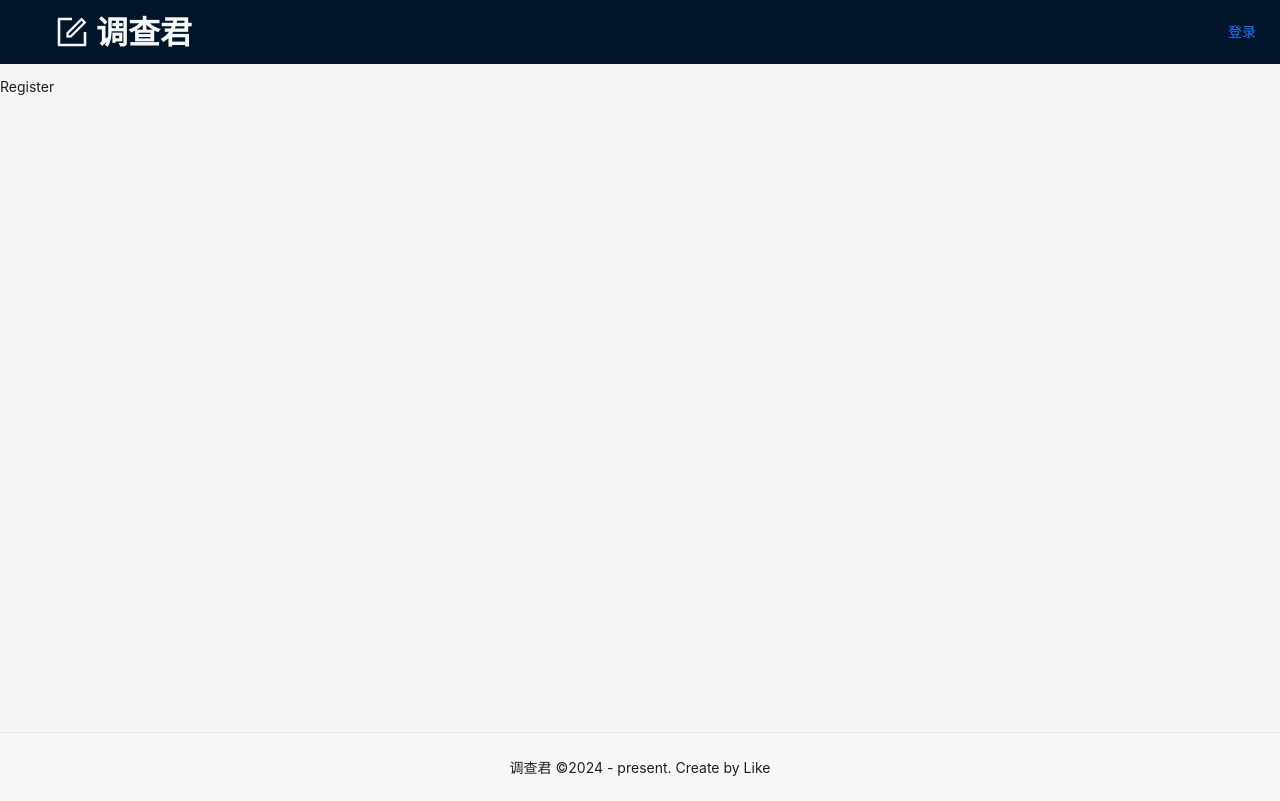
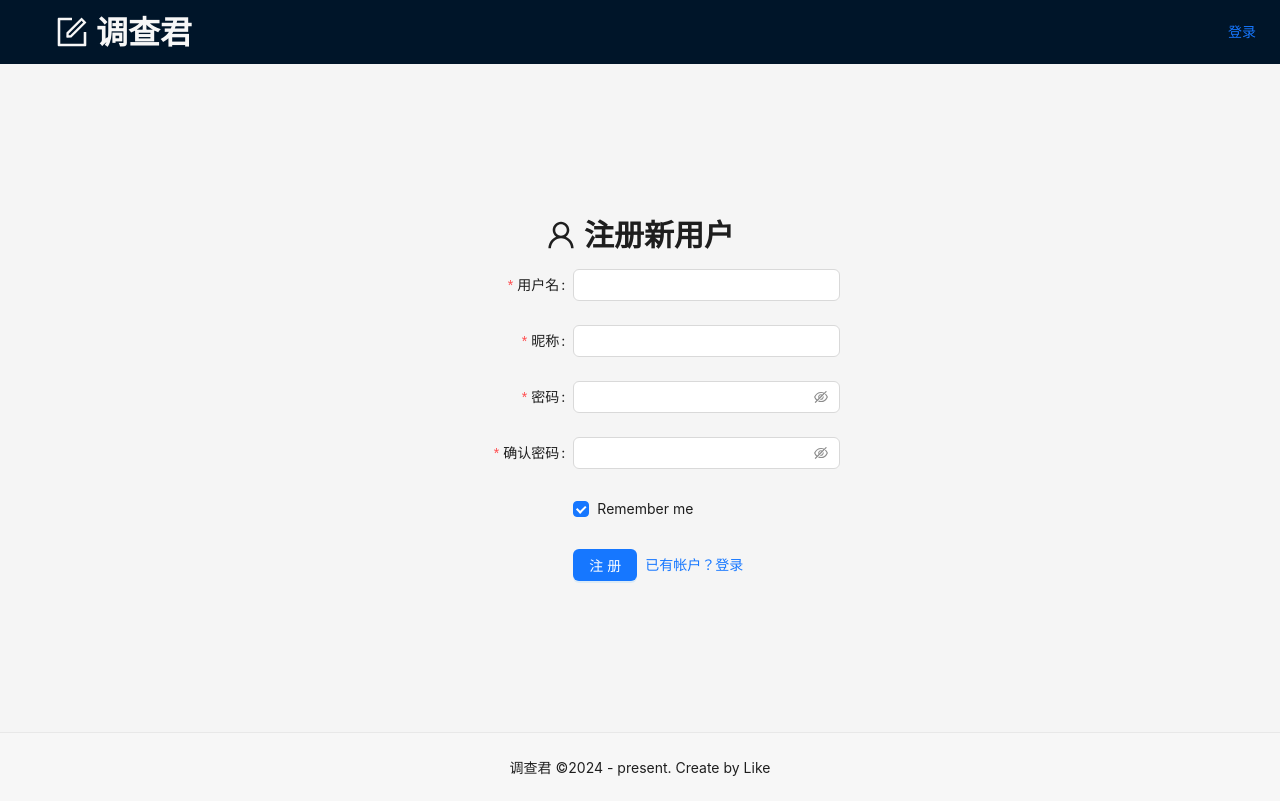
Before and after one commit to n7s4/wj-stars, a React (Create React App) app: page /register in a window 1280 px wide. Built offline with nearby package versions, Linux system fonts and the light colour scheme.

Commit message:
feat:注册页列表开发

```diff
--- a/src/pages/Register.tsx
+++ b/src/pages/Register.tsx
@@ -1,6 +1,91 @@
 import React, { FC } from "react";
+import { Typography, Space, Form, Button, Checkbox, Input } from "antd";
+import { UserOutlined } from "@ant-design/icons";
+import styles from "./register.module.scss";
+import { Link } from "react-router-dom";
+import { LOGIN_PATHNAME } from "../router";
 
+const { Title } = Typography;
+type FieldType = {
+  username?: string;
+  nickname?: string;
+  password?: string;
+  remember?: string;
+  password2?: string;
+};
 const Register: FC = () => {
-  return <p>Register</p>;
+  const onFished = (values: FieldType) => {
+    console.log("Success:", values);
+  };
+  return (
+    <div className={styles.container}>
+      <div>
+        <Space>
+          <Title level={2}>
+            <UserOutlined />
+          </Title>
+          <Title level={2}>注册新用户</Title>
+        </Space>
+      </div>
+      <div>
+        <Form
+          name="basic"
+          labelCol={{ span: 8 }}
+          wrapperCol={{ span: 18 }}
+          style={{ minWidth: 400 }}
+          initialValues={{ remember: true }}
+          autoComplete="off"
+          onFinish={onFished}
+        >
+          <Form.Item<FieldType>
+            label="用户名"
+            name="username"
+            rules={[{ required: true, message: "Please input your username!" }]}
+          >
+            <Input />
+          </Form.Item>
+          <Form.Item<FieldType>
+            label="昵称"
+            name="nickname"
+            rules={[{ required: true, message: "Please input your nickname!" }]}
+          >
+            <Input />
+          </Form.Item>
+
+          <Form.Item<FieldType>
+            label="密码"
+            name="password"
+            rules={[{ required: true, message: "Please input your password!" }]}
+          >
+            <Input.Password />
+          </Form.Item>
+          <Form.Item<FieldType>
+            label="确认密码"
+            name="password2"
+            rules={[{ required: true, message: "Please input your password!" }]}
+          >
+            <Input.Password />
+          </Form.Item>
+
+          <Form.Item<FieldType>
+            name="remember"
+            valuePropName="checked"
+            wrapperCol={{ offset: 8, span: 24 }}
+          >
+            <Checkbox>Remember me</Checkbox>
+          </Form.Item>
+
+          <Form.Item wrapperCol={{ offset: 8, span: 24 }}>
+            <Space>
+              <Button type="primary" htmlType="submit">
+                注册
+              </Button>
+              <Link to={LOGIN_PATHNAME}>已有帐户？登录</Link>
+            </Space>
+          </Form.Item>
+        </Form>
+      </div>
+    </div>
+  );
 };
 export default Register;
--- /dev/null
+++ b/src/pages/register.module.scss
@@ -0,0 +1,7 @@
+.container {
+  display: flex;
+  flex-direction: column;
+  justify-content: center;
+  min-height: calc(100vh - 64px - 68px);
+  align-items: center;
+}
```
